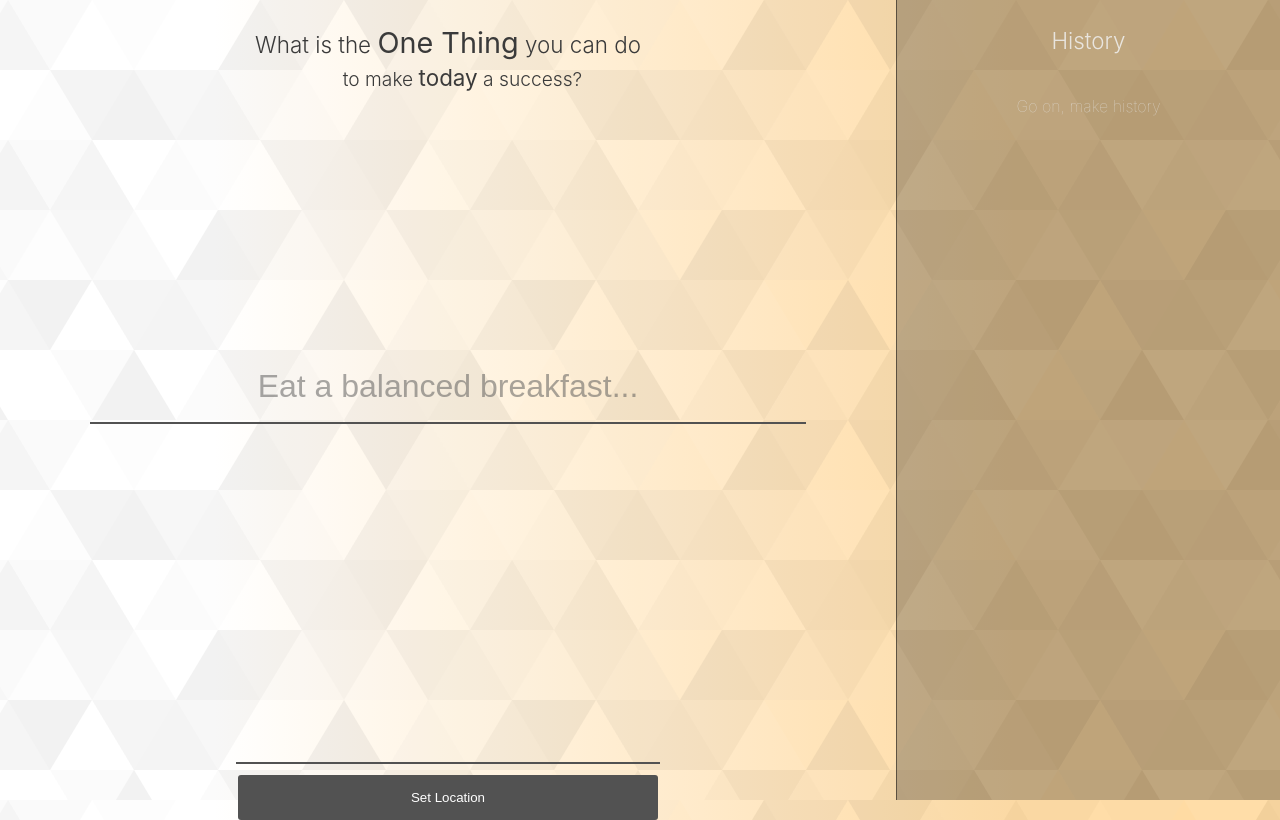
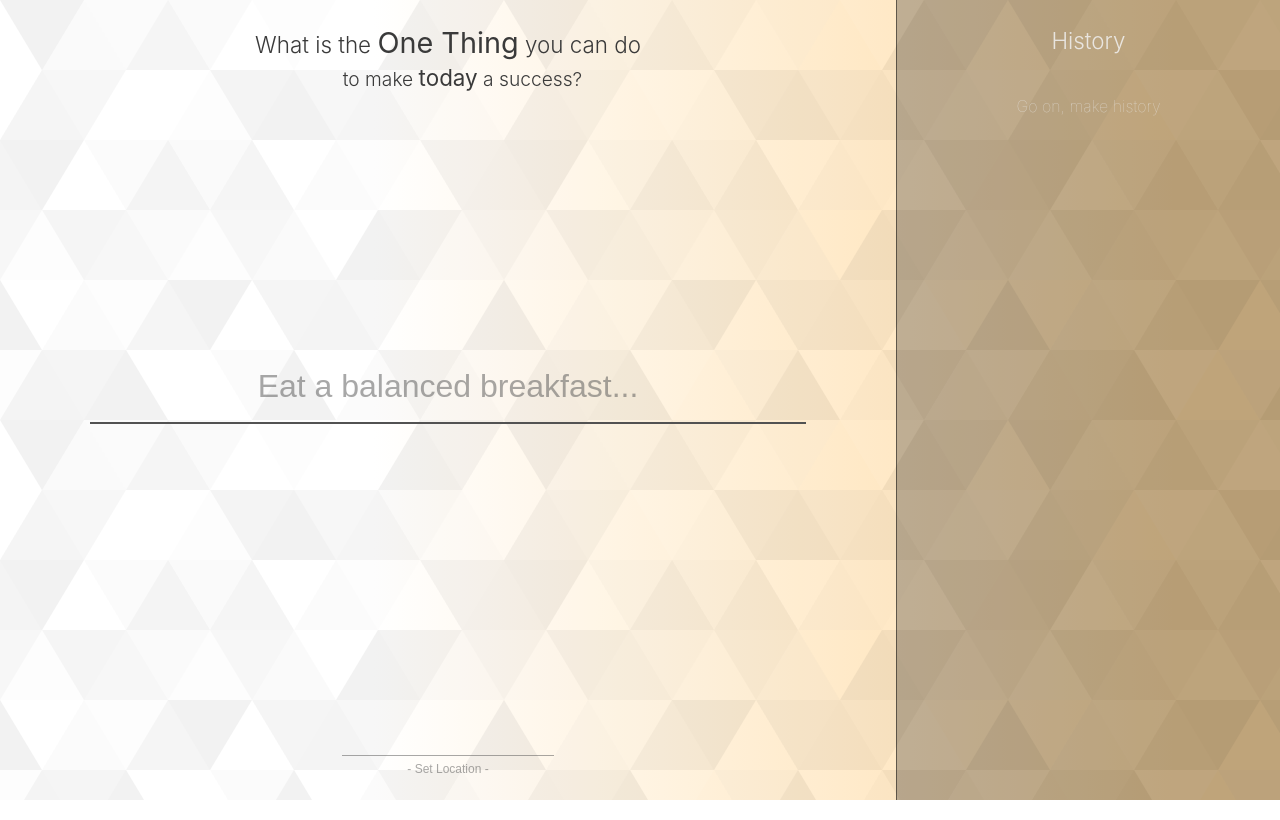
Before and after one commit to ashco/one-thing, a React (Create React App) app: page / in a window 1280 px wide. Built offline with nearby package versions, Linux system fonts and the light colour scheme.

Commit message:
added selector and styling

```diff
--- a/src/components/Main.js
+++ b/src/components/Main.js
@@ -149,6 +149,7 @@ class Form extends React.Component {
     return (
       <form className='column' onSubmit={this.handleSubmit}>
         <input
+          className='Main--input'
           type='text'
           id='input'
           placeholder={placeholder}
--- a/src/components/Weather.js
+++ b/src/components/Weather.js
@@ -48,15 +48,13 @@ class WeatherInput extends React.Component {
 
   render() {
     return (
-      <div>
       <form className='column' onSubmit={this.handleSubmit}>
         <input
           className='Weather--input'
           type="text"
           onChange={this.handleChange}/>
-          <button className='Weather--input__btn' type='submit'>Set Location</button>
+        <button className='Weather--input__btn' type='submit'>- Set Location -</button>
       </form>
-      </div>
     );
   }
 }
@@ -70,7 +68,16 @@ class Weather extends React.Component {
       weatherObj: null,
       img: null,
       svgArr: [svg01d, svg01n, svg02d, svg02n, svg03d, svg03n, svg04d, svg04n, svg09d, svg09n, svg10d, svg10n, svg11d, svg11n, svg13d, svg13n, svg50d, svg50n],
+      hover: false,
     }
+  }
+
+  removeLocation = () => {
+    this.setState({
+      location: '',
+      weatherObj: null,
+      img: null,
+    });
   }
 
   handleLocation = (location) => {
@@ -93,6 +100,10 @@ class Weather extends React.Component {
     }
   }
 
+  addHover = () => this.setState({ hover: true });
+
+  removeHover = () => this.setState({ hover: false });
+
   createImg = (icon) => {
     const { svgArr } = this.state;
     const index = svgArr.findIndex(img => img.includes(icon));
@@ -103,10 +114,20 @@ class Weather extends React.Component {
 
   componentDidMount = () => {
     this.handleWeather();
+    document.querySelector('.Weather').addEventListener('pointerover', this.addHover);
+    document.querySelector('.Weather').addEventListener('pointerout', this.removeHover);
+    document.querySelector('.Weather').addEventListener('click', this.removeLocation);
+  }
+
+  componentWillUnmount = () => {
+    this.handleWeather();
+    document.querySelector('.Weather').removeEventListener('pointerover', this.addHover);
+    document.querySelector('.Weather').removeEventListener('pointerout', this.removeHover);
+    document.querySelector('.Weather').removeEventListener('click', this.removeLocation);
   }
 
   render () {
-    const { location, weatherObj, img } = this.state;
+    const { location, weatherObj, img, hover } = this.state;
 
     return (
       <div className='Weather'>
@@ -119,7 +140,9 @@ class Weather extends React.Component {
             <img src={img} alt={weatherObj.main}/>
             <div className='Weather--textbox'>
               <h2 className='Weather--description'>{capitalizer(weatherObj.description)}</h2>
-              <h3 className='location'>- {location} -</h3>
+              {hover
+                ? <h3 className='location'>- Remove? -</h3>
+                : <h3 className='location'>- {capitalizer(location)} -</h3>}
             </div>
             <p className="temp">{Math.floor(weatherObj.temp * 1.8 - 459.67)}&#176;</p>
           </div>}
--- a/src/index.css
+++ b/src/index.css
@@ -109,14 +109,14 @@ background-position: center;
 
 }
 
-.Main input, .Main .complete-msg {
+.Main--input, .Main .complete-msg {
   font-size: 2rem;
   height: 70px;
   color: var(--gray-color);
   border: none;
 }
 
-.Main input {
+.Main--input {
   border-bottom: 2px solid var(--gray-color);
   resize: none;
   text-align: center;
@@ -124,7 +124,7 @@ background-position: center;
   outline: none;
 }
 
-.Main input:focus {
+.Main--input:focus {
   border-bottom-color: var(--black-color);
 }
 
@@ -206,6 +206,7 @@ form .btn-container {
 
 .Weather {
   color: var(--lightgray-color);
+  cursor: pointer;
 }
 
 .Weather--container {
@@ -245,6 +246,38 @@ h2.Weather--description {
 .Weather .temp {
   font-size: 32px;
   font-weight: 300;
+}
+
+.Weather form {
+  height: 60px;
+}
+
+.Weather--input {
+  color: rgba(82, 82, 82, 0.75);
+  border-bottom: .5px solid rgba(0,0,0,0.8);
+  /* border-bottom: .5px solid red; */
+  /* font-size: 10px; */
+  font-style: italic;
+  font-size: 1rem;
+  font-weight: 100;
+  border: none;
+  border-bottom: 0.5px solid var(--lightgray-color);
+  resize: none;
+  text-align: center;
+  outline: none;
+  height: 30px;
+  background: rgba(0,0,0,0);
+}
+
+.Weather--input:focus {
+  border-bottom-color: var(--gray-color);
+}
+
+.Weather--input__btn {
+  font-size: 0.75rem;
+  margin: 0;
+  color: rgba(82, 82, 82, 0.5);
+  background-color: rgba(0,0,0,0);
 }
 
 
@@ -380,7 +413,7 @@ h2.Weather--description {
 }
 
 @media (max-width: 1080px) {
-  .Main input {
+  .Main--input {
     font-size: 1.8rem;
   }
 
@@ -482,7 +515,7 @@ h2.Weather--description {
     grid-template-rows: 50% 50%;
   }
 
-  .Main input {
+  .Main--input {
     font-size: 1.4rem;
     height: 45px;
   }
```
Lines whose indentation alone changed are shown as unchanged.
